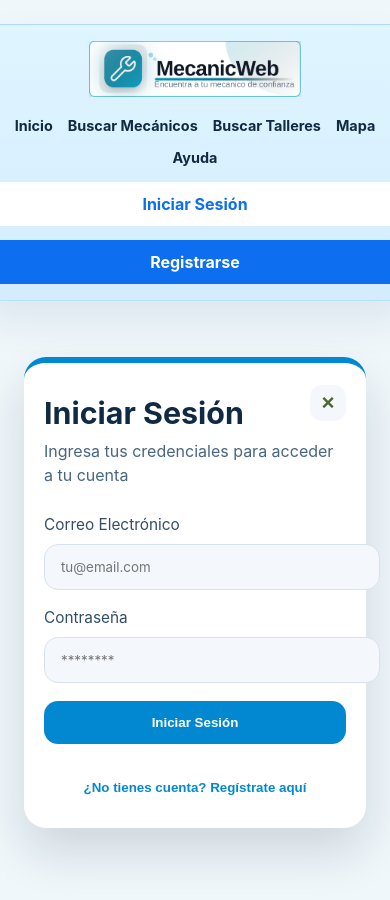
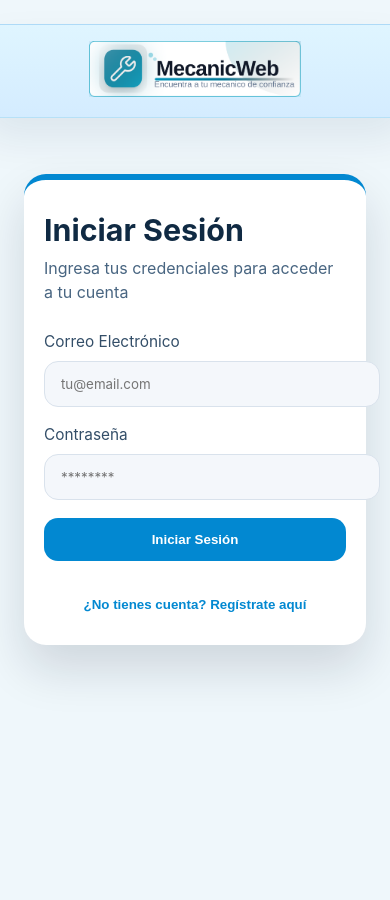
Before and after one commit to 2402045-crypto/Joss, a Vue app: page /login in a window 390 px wide. Shown: the top 900 px of the page. After the commit the page ends 844 px from the top, so only its background shows below. Built offline with nearby package versions, Linux system fonts and the light colour scheme.

Commit message:
Cambios en login para que no puedan ingresar sin una cuenta creada y se limpia el navbar hasta que ya hayan ingresado su cuenta

```diff
--- a/src/components/Login.vue
+++ b/src/components/Login.vue
@@ -15,8 +15,7 @@
           <h1>Iniciar Sesión</h1>
           <p>Ingresa tus credenciales para acceder a tu cuenta</p>
         </div>
-        <button class="close-btn" type="button" aria-label="Cerrar" @click="goToLanding">×</button>
-      </div>
+        </div>
 
       <form class="login-form" @submit.prevent="handleLogin">
         <label>
@@ -53,7 +52,6 @@ const formData = ref({
 })
 
 const goToRegister = () => router.push('/register')
-const goToLanding = () => router.push('/')
 
 const handleLogin = async () => {
   try {
@@ -74,7 +72,6 @@ const handleLogin = async () => {
 
     if (resultado.status === 'success') {
 
-      // GUARDAMOS EL GAFETE EN EL NAVEGADOR
       localStorage.setItem('usuario_rol', resultado.rol)
       localStorage.setItem('usuario_id', resultado.id_usuario)
 
@@ -98,13 +95,11 @@ const handleLogin = async () => {
 </script>
 
 <style scoped>
-
 .login-page { width: 100%; max-width: 540px; padding: 24px; }
 .login-card { background: white; border-radius: 22px; box-shadow: 0 24px 48px rgba(15, 23, 42, 0.14); padding: 60px; border-top: 6px solid #0288d1; }
 .card-header { display: flex; align-items: flex-start; justify-content: space-between; gap: 16px; margin-bottom: 28px; }
 .card-header h1 { margin: 0; font-size: 1.9rem; color: #102a43; }
 .card-header p { margin: 8px 0 0; color: #486581; line-height: 1.5; }
-.close-btn { border: none; background: #f4f7fb; color: #4e6833; width: 36px; height: 36px; border-radius: 12px; font-size: 1.4rem; font-weight: 700; cursor: pointer; }
 .login-form { display: grid; gap: 18px; }
 .login-form label { display: grid; gap: 10px; color: #334e68; font-size: 0.96rem; }
 .login-form input { width: 100%; padding: 14px 16px; border: 1px solid #d9e2ec; border-radius: 14px; background: #f4f7fb; color: #102a43; font-family: inherit; }
@@ -122,16 +117,11 @@ footer button, footer a { color: #0288d1; text-decoration: none; font-weight: 60
 /* --- ADAPTACIÓN PARA CELULARES Y TABLETS --- */
 @media (max-width: 768px) {
   .login-card {
-    padding: 32px 20px; /* Reduce el relleno interno drásticamente */
+    padding: 32px 20px; /* Reduce el relleno interno en celulares */
   }
   .card-header {
     flex-direction: column;
     position: relative;
   }
-  .close-btn {
-    position: absolute;
-    top: -10px;
-    right: 0;
-  }
 }
 </style>
--- a/src/components/NavBar.vue
+++ b/src/components/NavBar.vue
@@ -4,38 +4,27 @@
       <img :src="logo" alt="MecanicWeb logo" class="brand-image" />
     </div>
 
-    <nav class="main-nav">
+    <nav class="main-nav" v-if="isLoggedIn">
 
-      <!-- BOTONES PARA USUARIOS NORMALES O VISITANTES (Ocultos para mecánicos) -->
-       <RouterLink v-if="rol !== '2'" to="/home">Inicio</RouterLink>
+      <RouterLink v-if="rol !== '2'" to="/home">Inicio</RouterLink>
        <RouterLink v-if="rol !== '2'" to="/search">Buscar Mecánicos</RouterLink>
       <RouterLink v-if="rol !== '2'" to="/buscarTaller">Buscar Talleres</RouterLink>
       <RouterLink v-if="rol !== '2'" to="/maps">Mapa</RouterLink>
       <RouterLink v-if="rol !== '2'" to="/help">Ayuda</RouterLink>
 
-      <!-- BOTONES EXCLUSIVOS PARA MECÁNICOS (Ocultos para usuarios normales) -->
       <RouterLink v-if="rol === '2'" to="/taller-register">Mi Taller</RouterLink>
       <RouterLink v-if="rol === '2'" to="/mis-citas">Mis Citas</RouterLink>
 
     </nav>
 
-    <!-- Si no ha iniciado sesión, mostramos los botones de Login/Registro -->
-    <div class="topbar-actions" v-if="!isLoggedIn">
-      <RouterLink class="secondary-button" to="/login">Iniciar Sesión</RouterLink>
-      <RouterLink class="primary-button" to="/register">Registrarse</RouterLink>
-    </div>
-
-    <!-- Si ya inició sesión, mostramos un botón para Salir -->
-    <div class="topbar-actions" v-else>
+    <div class="topbar-actions" v-if="isLoggedIn">
       <button class="menu-btn" @click="SideBarAbierto = true">
       ☰
       </button>
 
-      <!--- Sidebar -->
       <SideBarMenu
       :abierto="SideBarAbierto" @cerrar="SideBarAbierto = false" @logout="cerrarSesion"
       />
-
     </div>
   </header>
 </template>
@@ -53,7 +42,6 @@ const route = useRoute()
 const rol = ref(null)
 const isLoggedIn = ref(false)
 
-// Función para revisar la mochila (el localStorage) y ver si traemos gafete
 const revisarSesion = () => {
   const rolGuardado = localStorage.getItem('usuario_rol')
   if (rolGuardado) {
@@ -65,12 +53,10 @@ const revisarSesion = () => {
   }
 }
 
-// Revisamos cuando carga la barra
 onMounted(() => {
   revisarSesion()
 })
 
-// Nos quedamos vigilando si cambiamos de página para actualizar la barra automáticamente
 watch(
   () => route.path,
   () => {
@@ -78,7 +64,6 @@ watch(
   }
 )
 
-// Para que puedas cambiar de cuentas fácilmente mientras haces pruebas
 const cerrarSesion = () => {
   localStorage.removeItem('usuario_rol')
   localStorage.removeItem('usuario_id')
@@ -88,7 +73,6 @@ const cerrarSesion = () => {
 </script>
 
 <style scoped>
-
 .topbar { width: 100%; max-width: 1300px; display: flex; align-items: center; justify-content: space-between; padding: 18px 32px; background: linear-gradient(180deg, #dff5ff 0%, #d4ecff 100%); border: 1px solid rgba(2, 136, 209, 0.18); border-radius: 24px; margin: 24px 0 0; box-shadow: 0 20px 40px rgba(11, 43, 78, 0.08); }
 .brand-image { width: auto; height: 56px; }
 .main-nav { display: flex; gap: 30px; align-items: center; }
@@ -121,17 +105,16 @@ const cerrarSesion = () => {
   transform: scale(1.05);
 }
 
-/* --- ADAPTACIÓN PARA CELULARES Y TABLETS --- */
 @media (max-width: 768px) {
   .topbar {
-    flex-direction: column; /* Apila todo hacia abajo */
+    flex-direction: column;
     gap: 16px;
     padding: 16px;
     border-radius: 16px;
   }
 
   .main-nav {
-    flex-wrap: wrap; /* Permite que los links pasen a otra línea si no caben */
+    flex-wrap: wrap;
     justify-content: center;
     gap: 15px;
   }
@@ -143,12 +126,7 @@ const cerrarSesion = () => {
   .topbar-actions {
     width: 100%;
     justify-content: center;
-    flex-direction: column; /* Apila los botones de iniciar sesión / registro */
-  }
-
-  .primary-button, .secondary-button {
-    width: 100%;
-    text-align: center;
+    flex-direction: column;
   }
 }
 </style>
```
